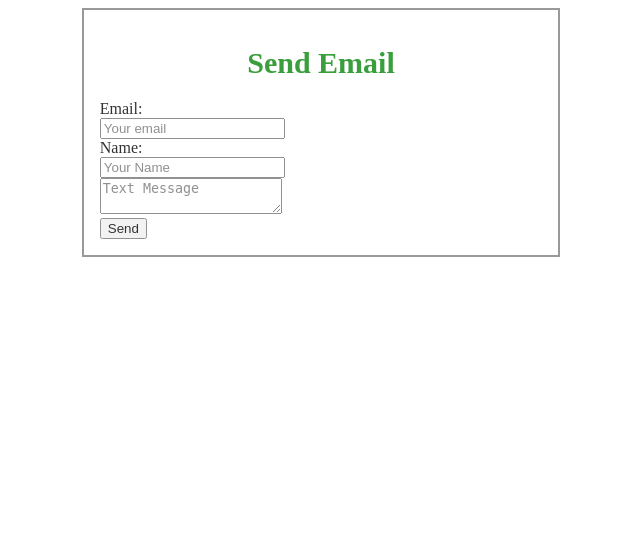
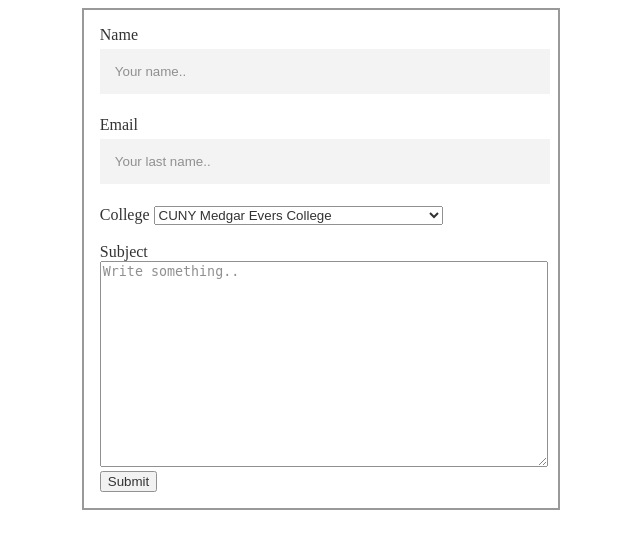
Before and after one commit to VisualWhisper94/CSSI_MajorClarifier, a Python web app: template templates/email.html in a window 1280 px wide. Shown: the top 549 px of the page, without its empty margins (319-959 px from the left). Run offline with Jinja, Linux system fonts and the light colour scheme; the template is opened without the code that fills it, so the values that code supplies are empty.

Commit message:
final push

```diff
--- a/templates/email.html
+++ b/templates/email.html
@@ -7,7 +7,7 @@
   </head>
   <body>
 
-
+<!--
   <form action="" method= "POST" class="container" >
     <h1>Send Email</h1>
 
@@ -23,10 +23,48 @@
   </br>
   <button type="submit">Send</button>
   </form>
+-->
 
 
+<div class="container">
+  <form action="">
+
+    <label for="name">Name</label>
+    <input type="text" id="fname" name="firstname" placeholder="Your name..">
+
+    <label for="email">Email</label>
+    <input type="text" id="lname" name="lastname" placeholder="Your last name..">
+
+    <label for="college">College</label>
+    <select id="college" name="college">
+      <option value="CUNY Medgar Evers College">CUNY Medgar Evers College</option>
+      <option value="baruch">CUNY Baruch College</option>
+      <option value="brooklyn">CUNY Brooklyn College</option>
+      <option value="staten island">CUNY College of Staten Island</option>
+      <option value="hunter">CUNY Hunter College</option>
+      <option value="John Jay">CUNY John Jay College</option>
+      <option value="lehman">CUNY Lehman College</option>
+      <option value="brooklyn tech">CUNY New York City College of Technologhy</option>
+      <option value="york">CUNY York College</option>
+      <option value="queens">CUNY Queens College</option>
+      <option value="new york">CUNY The City College of New York</option>
+      <option value="brooklyn">CUNY Brooklyn College</option>
+      <option value="stony">SUNY Stony Brook University</option>
+      <option value="bing">SUNY Binghamton University</option>
+      <option value="buffalo">SUNY University at Buffalo</option>
+      <option value="oswego">SUNY Oswego</option>
 
 
+    </select>
+    <br>
+    <br>
+    <label for="subject">Subject</label>
+    <textarea id="subject" name="subject" placeholder="Write something.." style="height:200px; width:100%;"></textarea>
+
+    <input type="submit" value="Submit">
+
+  </form>
+</div>
     <div class="">
       <script src ="major.js"></script>
     </div>
```
Also changed, not shown: styles/major.css (line endings or trailing spaces).
